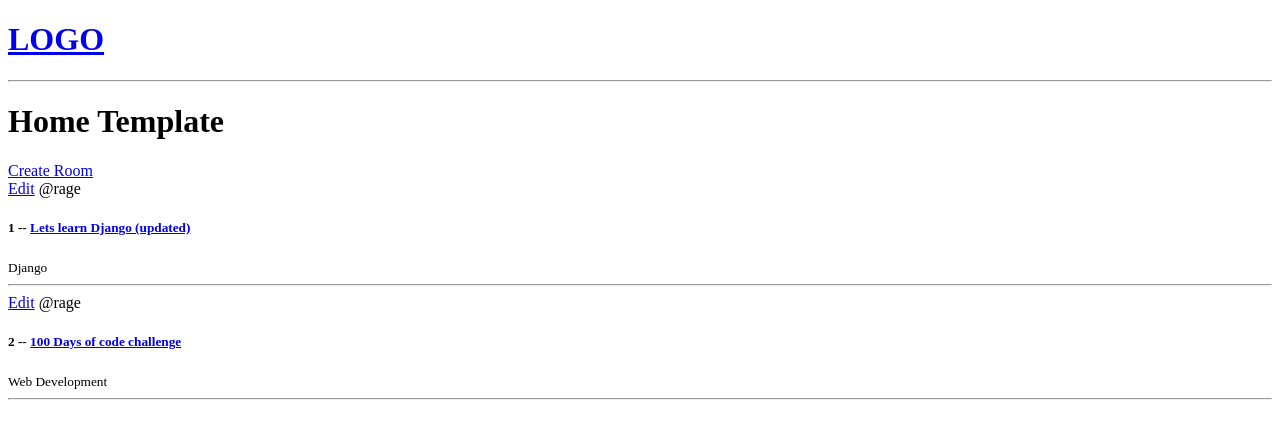
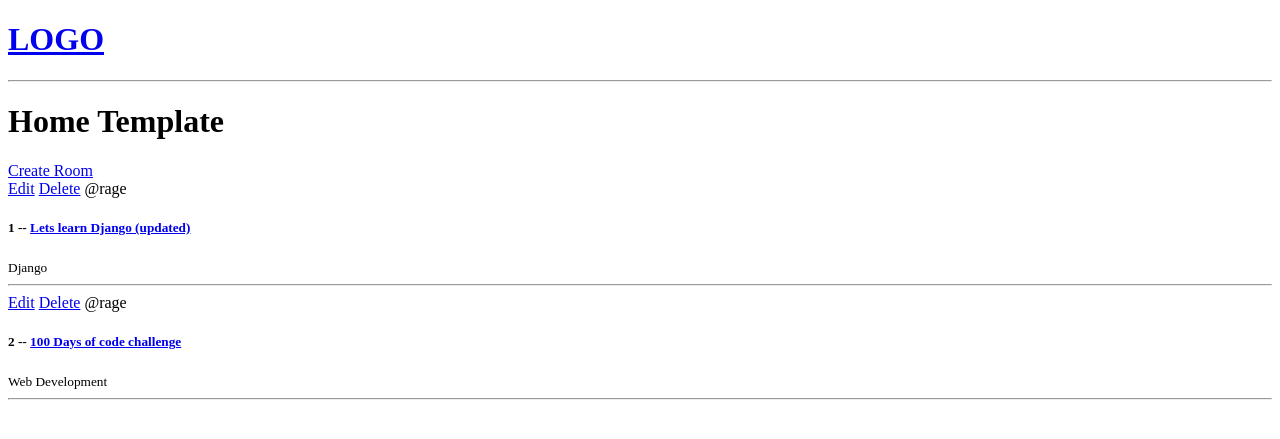
Before and after one commit to lucasthormann/studylite, a Django app: page / in a window 1280 px wide. Shown: the top 439 px of the page. Run offline with Django 4.2, Linux system fonts and the light colour scheme; data comes from the database, SQL or seed files in the repository; both versions use the stored data as it was after the commit.

Commit message:
delete method

```diff
--- a/base/templates/base/home.html
+++ b/base/templates/base/home.html
@@ -11,7 +11,8 @@
     <div>
         {% for room in rooms  %}
             <div>
-                <a href= {% url 'update-room' room.id %}>Edit</a>
+                <a href= "{% url 'update-room' room.id %}">Edit</a>
+                <a href= "{% url 'delete-room' room.id %}">Delete</a>
                 <span>@{{room.host.username}}</span>
                 <h5>{{room.id}} -- <a href="{% url 'room' room.id %}">{{room.name}}</a></h5>
                 <small>{{room.topic.name}}</small>
--- a/base/urls.py
+++ b/base/urls.py
@@ -6,4 +6,5 @@ urlpatterns = [
     path('room/<str:pk>/', views.room, name="room"),
     path('create-room/', views.createRoom, name="create-room"),
     path('update-room/<str:pk>', views.updateRoom, name="update-room"),
+    path('delete-room/<str:pk>', views.deleteRoom, name="delete-room"),
 ]
--- a/base/views.py
+++ b/base/views.py
@@ -44,3 +44,10 @@ def updateRoom(request, pk):
 
     context = {'form': form}
     return render(request, 'base/room_form.html', context)
+
+def deleteRoom(request, pk):
+    room = Room.objects.get(id=pk)
+    if request.method == 'POST':
+        room.delete()
+        return redirect('home')
+    return render(request, 'base/delete.html', {'obj': room})
```
Also changed, not shown: base/templates/base/delete.html (added, +15 -0 lines), db.sqlite3.
